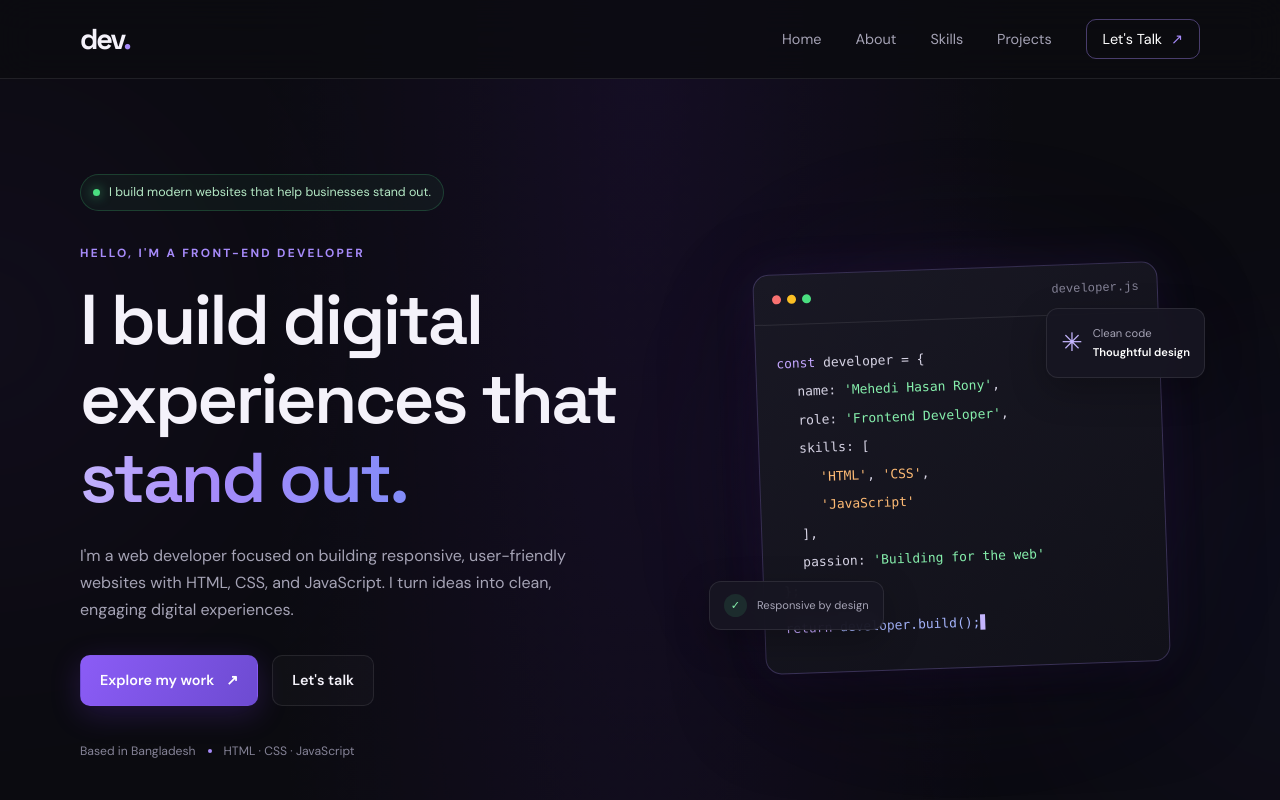
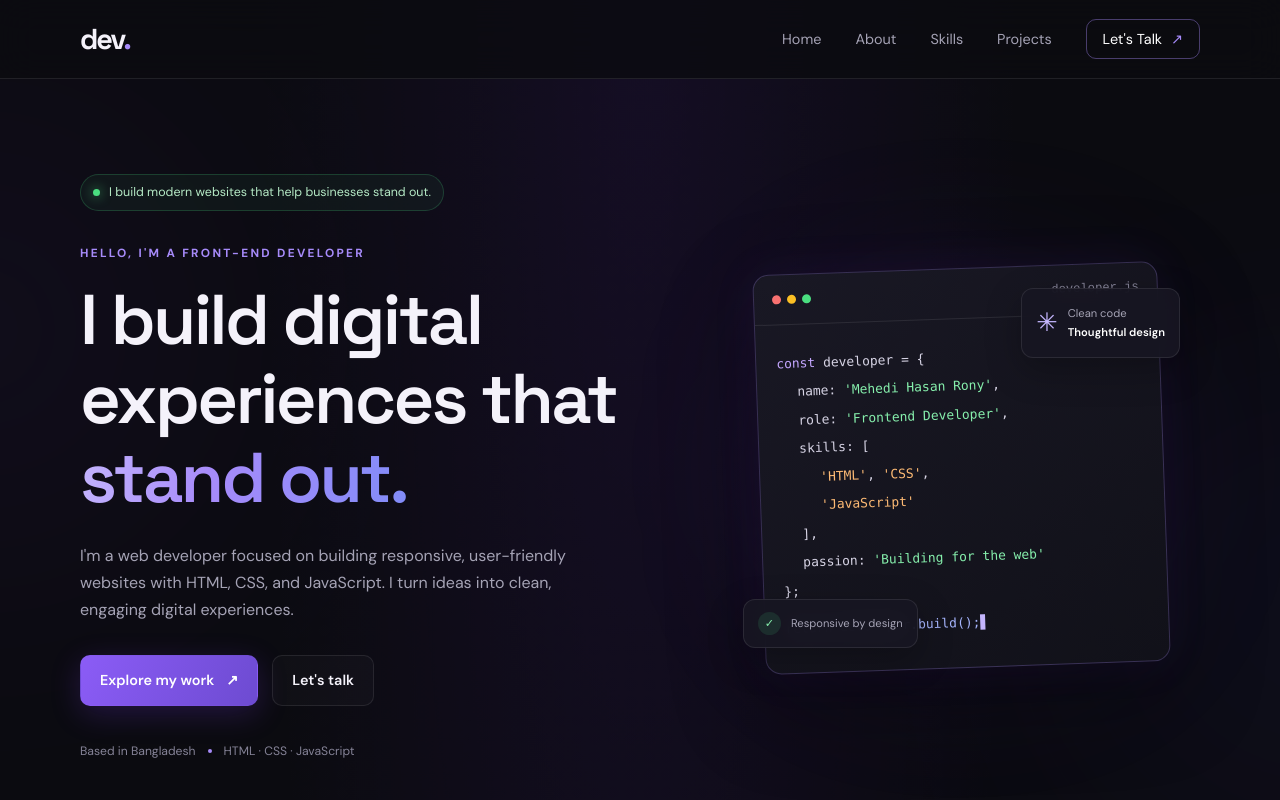
Before and after one commit to ronyuhh/dev-portfolio, a plain HTML site: page index.html in a window 1280 px wide. Shown: the top 800 px of the page. Drawn offline with Linux system fonts and the light colour scheme.

Commit message:
Fix floating badge positioning

```diff
--- a/style.css
+++ b/style.css
@@ -456,14 +456,22 @@ section[id] {
     font-weight: 600;
 }
 
-.badge-top {
-    top: 40px;
-    right: -5px;
+.hero-visual .badge-top {
+    position: absolute;
+    top: 0;
+    right: 0;
+    z-index: 5;
+    max-width: 190px;
+}
 }
 
-.badge-bottom {
-    bottom: 38px;
-    left: -14px;
+.hero-visual .badge-bottom {
+    position: absolute;
+    bottom: 0;
+    left: 0;
+    z-index: 5;
+    max-width: 190px;
+    white-space: nowrap;
 }
 
 .badge-icon {
@@ -1091,3 +1099,29 @@ section[id] {
         transition: none;
     }
 }
+@media (max-width: 600px) {
+    .hero-visual {
+        padding-top: 35px;
+        padding-bottom: 35px;
+    }
+
+    .badge-top {
+        top: 0;
+    }
+
+    .badge-bottom {
+        bottom: 0;
+    }
+}
+/* Fix floating badge positions on desktop */
+@media (min-width: 901px) {
+    .hero-visual .badge-top {
+        top: 20px;
+        right: 20px;
+    }
+
+    .hero-visual .badge-bottom {
+        bottom: 20px;
+        left: 20px;
+    }
+}
```
